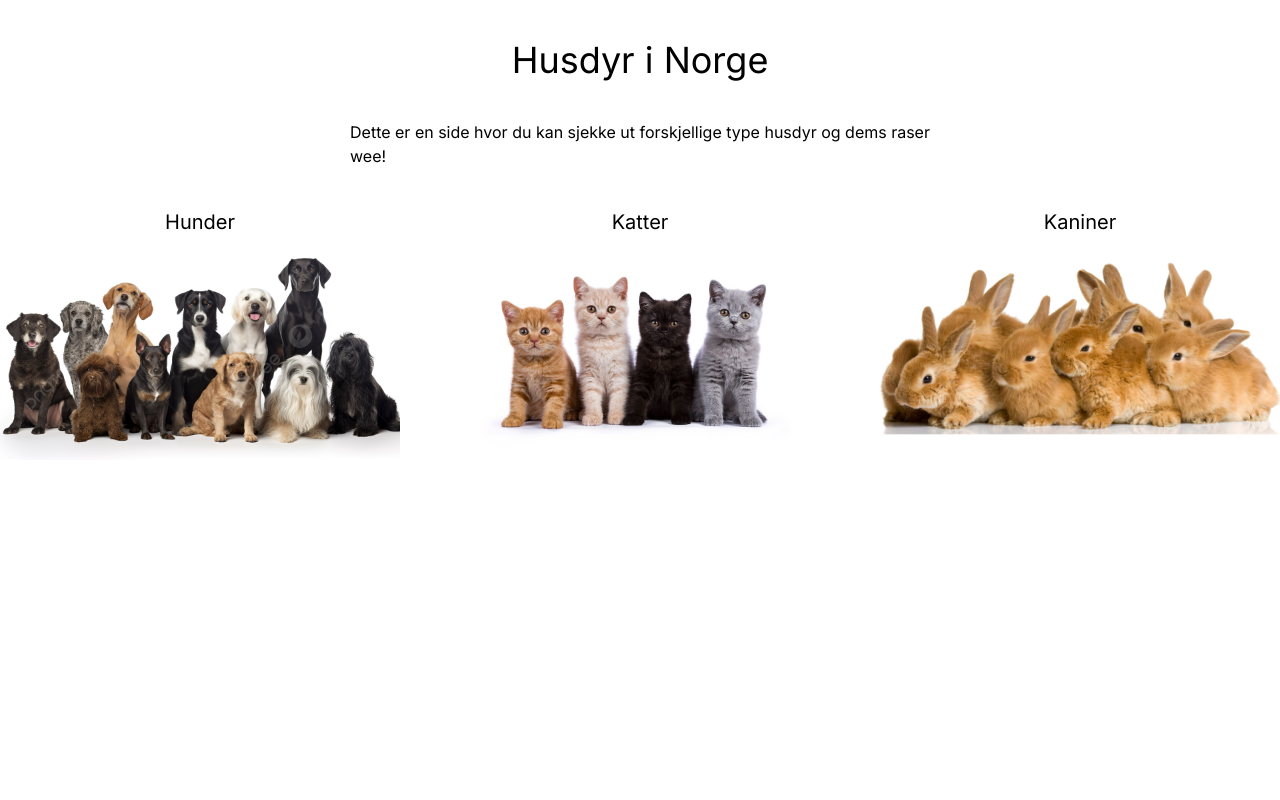
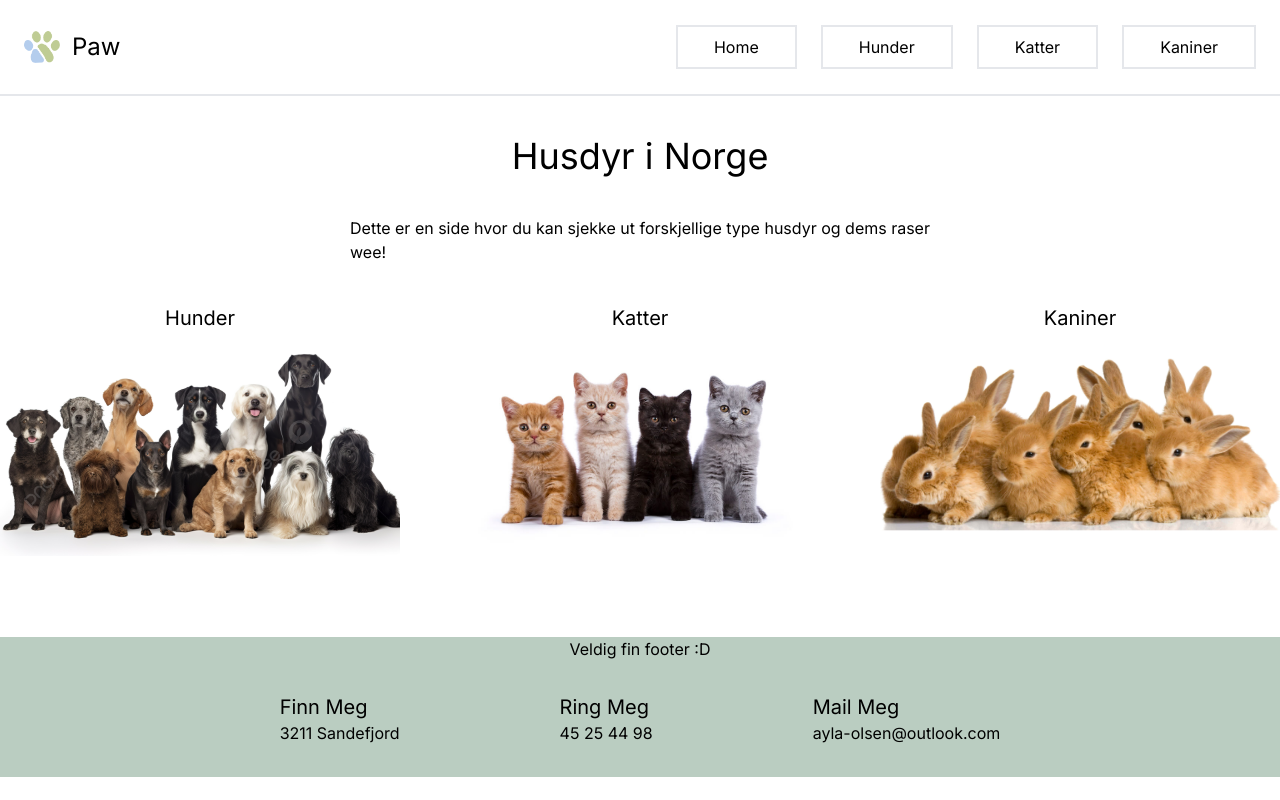
Before and after one commit to AylaMO/Case1_Next, a Next.js app: page / in a window 1280 px wide. Built offline with nearby package versions, Linux system fonts and the light colour scheme.

Commit message:
header n footer

```diff
--- a/app/layout.tsx
+++ b/app/layout.tsx
@@ -1,6 +1,8 @@
 import type { Metadata } from "next";
 import { Inter } from "next/font/google";
 import "./globals.css";
+import { NavBar } from "./components/Header/Organisms/NavBar";
+import { FooterBar } from "./components/Footer/FooterBar";
 
 const inter = Inter({ subsets: ["latin"] });
 
@@ -16,7 +18,11 @@
 }>) {
   return (
     <html lang="en">
-      <body className={inter.className}>{children}</body>
+      <body className={inter.className}>
+        <NavBar/>
+        {children}
+        <FooterBar/>
+        </body>
     </html>
   );
 }
```
